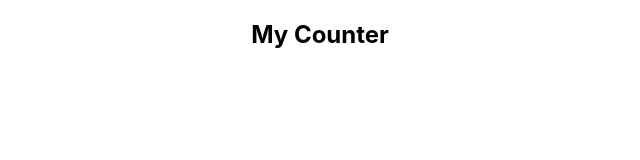
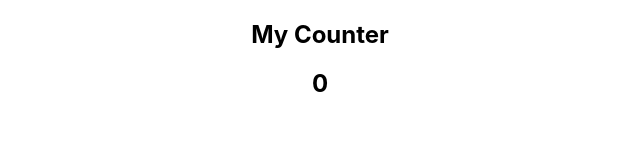
Before and after one commit to mendelssohnbach/react-test, a React (Create React App) app: page / in a window 1280 px wide. Shown: the top 160 px of the page, without its empty margins (320-960 px from the left). Built offline with nearby package versions, Linux system fonts and the light colour scheme.

Commit message:
:++1: Couterの初期0 test good

```diff
--- a/src/Counter/Counter.jsx
+++ b/src/Counter/Counter.jsx
@@ -1,7 +1,12 @@
+import { useState } from 'react';
+
 function Counter() {
+  const [counterValue, setCounterValue] = useState(0);
+
   return (
     <div>
       <h2 data-testid="header">My Counter</h2>
+      <h2 data-testid="counter">{counterValue}</h2>
     </div>
   );
 }
```
